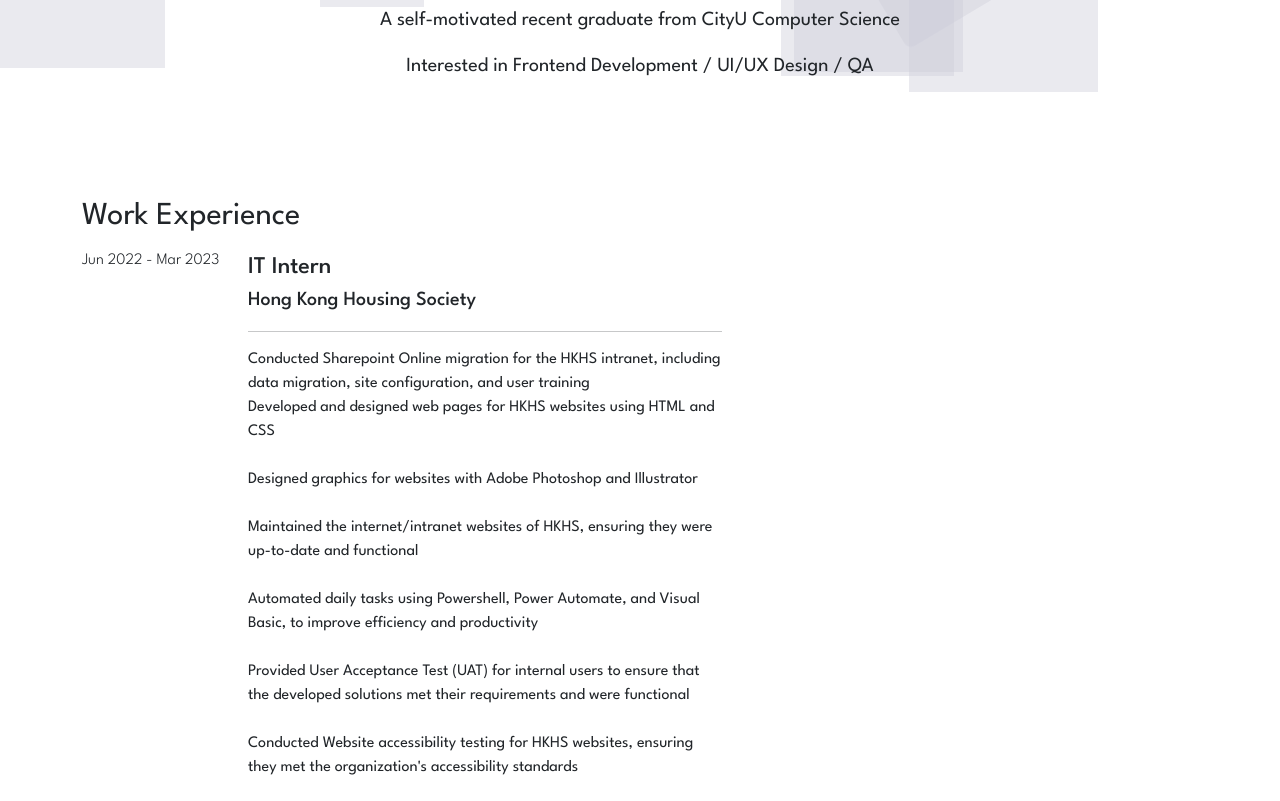
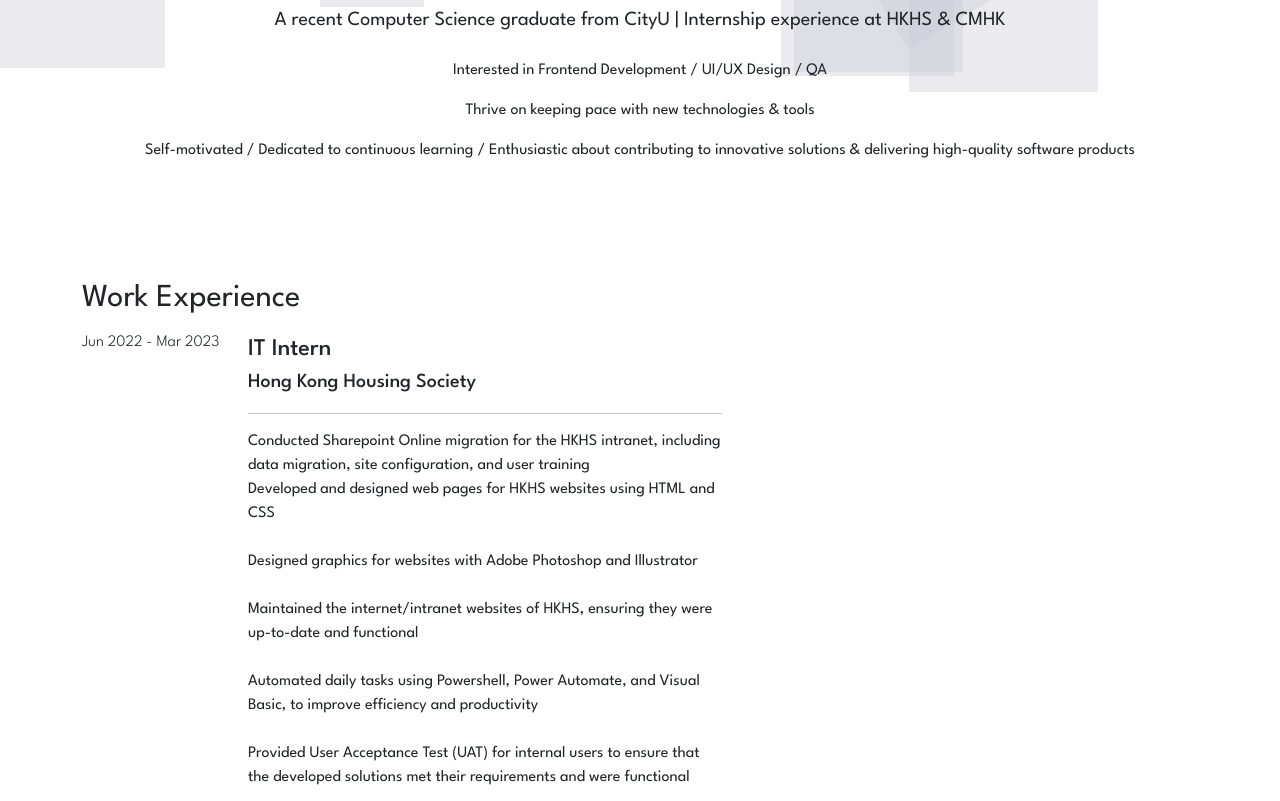
Before and after one commit to ivanlong20/Portfolio-Site, a website: page index.html in a window 1280 px wide. Shown: the part 897-1698 px from the top of the page. Drawn offline with nearby package versions, Linux system fonts and the light colour scheme.

Commit message:
update description

```diff
--- a/index.html
+++ b/index.html
@@ -111,10 +111,19 @@
             />
             <div class="fs-2 fw-medium">Ivan Chan</div>
             <p class="text-left mt-2 fs-5">
-              A self-motivated recent graduate from CityU Computer Science
+              A recent Computer Science graduate from CityU | Internship
+              experience at HKHS & CMHK
             </p>
-            <p class="text-left fs-5">
+            <p class="text-left mt-4 fs-6">
               Interested in Frontend Development / UI/UX Design / QA
+            </p>
+            <p class="text-left mt-1 fs-6">
+              Thrive on keeping pace with new technologies & tools
+            </p>
+            <p class="text-left mt-1 fs-6">
+              Self-motivated / Dedicated to continuous learning / Enthusiastic
+              about contributing to innovative solutions & delivering
+              high-quality software products
             </p>
             <p></p>
           </div>
```
